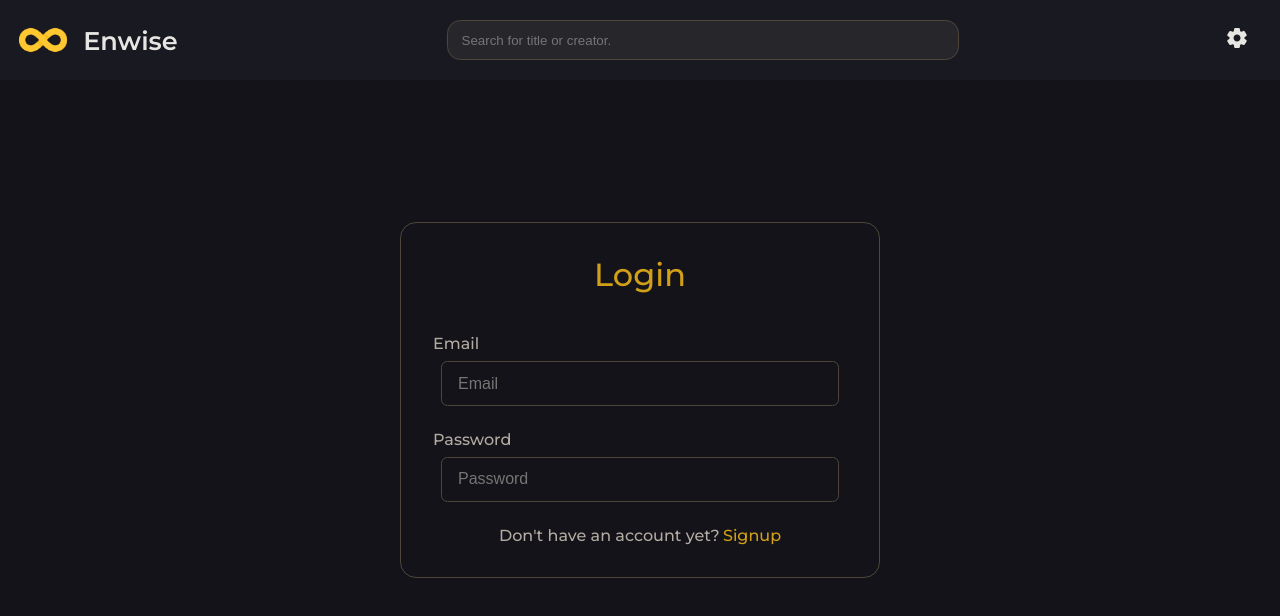
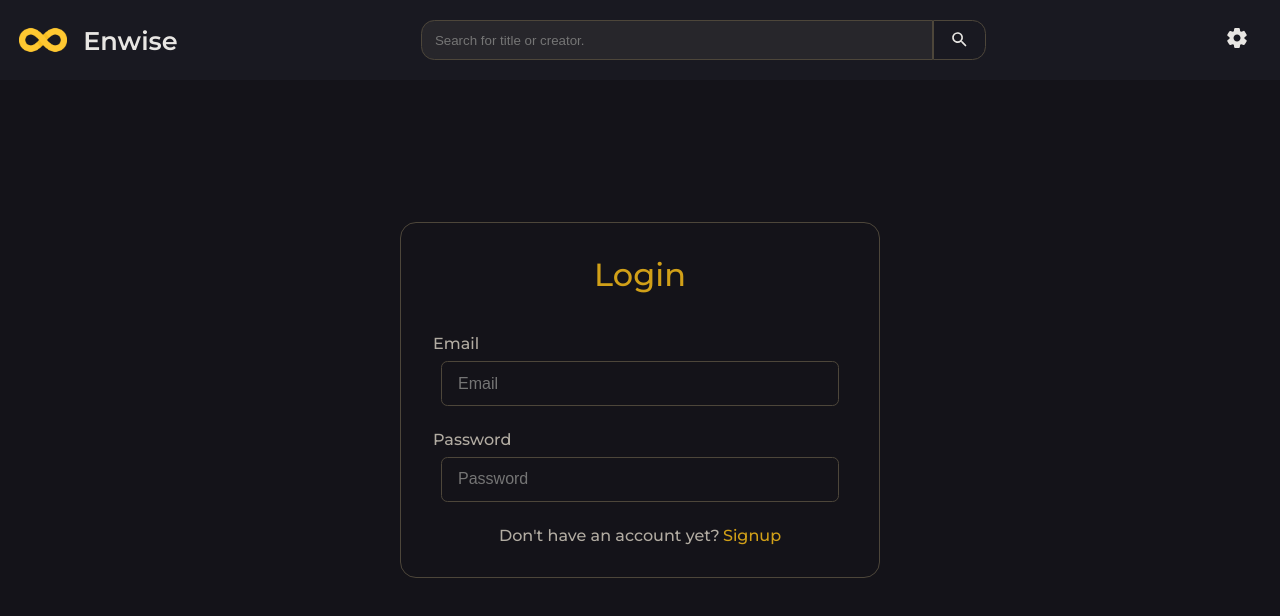
Before and after one commit to RohitDhatrak/Enwise, a React (Create React App) app in the folder client/: page /login in a window 1280 px wide. Shown: the top 616 px of the page. Built offline with nearby package versions, Linux system fonts and the light colour scheme; no server answers.

Commit message:
search functionality

```diff
--- a/client/src/components/Header/Header.tsx
+++ b/client/src/components/Header/Header.tsx
@@ -1,6 +1,6 @@
 import React from "react";
-import { Link } from "react-router-dom";
-import { SettingsIcon } from "../../assets/svg";
+import { Link, useNavigate } from "react-router-dom";
+import { SettingsIcon, SearchIcon } from "../../assets/svg";
 import { FlexContainer, Image } from "../Shared";
 import {
     HeaderContainer,
@@ -9,8 +9,22 @@ import {
     Logo,
 } from "./style.header";
 import logo from "../../assets/logo.png";
+import { useAppContext } from "../../context/AppContext";
+import { InputEvent } from "../../types/types";
 
 export function Header() {
+    const { searchQuery, setSearchQuery } = useAppContext();
+    const navigate = useNavigate();
+
+    function searchVideos() {
+        if (searchQuery.trim().length > 0) {
+            navigate({
+                pathname: "/",
+                search: `query=${searchQuery}`,
+            });
+        }
+    }
+
     return (
         <HeaderContainer
             as="header"
@@ -32,15 +46,38 @@ export function Header() {
                 </FlexContainer>
             </Link>
 
+            <FlexContainer>
                 <SearchContainer
                     bgc="var(--search-field-color)"
                     b="1px solid var(--border-color)"
                     h="3em"
-                br="1em"
+                    br="1em 0 0 1em"
                     p="1em"
                     placeholder="Search for title or creator."
                     color="#fff"
+                    value={searchQuery}
+                    onChange={(e: InputEvent) => setSearchQuery(e.target.value)}
+                    onKeyPress={(e: KeyboardEvent) => {
+                        if (e.key === "Enter") searchVideos();
+                    }}
                 />
+                <FlexContainer
+                    as="button"
+                    bgc="transparent"
+                    b="1px solid var(--border-color)"
+                    w="4em"
+                    br="0 1em 1em 0"
+                    align="center"
+                    justify="center"
+                    cursor="pointer"
+                    onClick={searchVideos}
+                >
+                    <SearchIcon
+                        color={"var(--icon-color)"}
+                        className="scale-15"
+                    ></SearchIcon>
+                </FlexContainer>
+            </FlexContainer>
 
             <Link to="/settings">
                 <ProfileIconContainer mr="1em" br="50%" cursor="pointer">
--- a/client/src/components/VideosGrid/VideosGrid.tsx
+++ b/client/src/components/VideosGrid/VideosGrid.tsx
@@ -8,6 +8,7 @@ import { useReducerContext } from "../../context/ReducerContext";
 
 export function VideoGrid({ videos, playlistId }: VideoGridProps) {
     const { pathname } = useLocation();
+
     const { playlists } = useReducerContext();
     let pageTitle = "";
     let filledPlaylist = [];
--- a/client/src/context/AppContext.tsx
+++ b/client/src/context/AppContext.tsx
@@ -10,6 +10,8 @@ type AppContextTypes = {
     setVideoToBeAddedToPlaylist: Function;
     actionMenuId: string | number;
     setActionMenuId: Function;
+    searchQuery: string;
+    setSearchQuery: Function;
 };
 
 const AppContext = createContext<AppContextTypes>({} as AppContextTypes);
@@ -20,6 +22,7 @@ export function AppContextProvider({ children }: Children) {
     const [showAddToPlaylistMenu, toggleAddToPlaylistMenu] = useState(false);
     const [videoToBeAddedToPlaylist, setVideoToBeAddedToPlaylist] =
         useState("");
+    const [searchQuery, setSearchQuery] = useState("");
 
     const data: AppContextTypes = {
         displayActionMenu,
@@ -30,6 +33,8 @@ export function AppContextProvider({ children }: Children) {
         setVideoToBeAddedToPlaylist,
         actionMenuId,
         setActionMenuId,
+        searchQuery,
+        setSearchQuery,
     };
     return <AppContext.Provider value={data}>{children}</AppContext.Provider>;
 }
--- a/client/src/pages/Home/Home.tsx
+++ b/client/src/pages/Home/Home.tsx
@@ -1,14 +1,31 @@
 import React from "react";
+import { useLocation } from "react-router-dom";
 import { VideoGrid, SidePannel, SidePannelMinimal } from "../../components";
 import { FlexContainer } from "../../components/Shared";
 import { useReducerContext } from "../../context/ReducerContext";
+import { Video } from "../../types/types";
+
 export function Home() {
     const { videos } = useReducerContext();
+    const { pathname, search } = useLocation();
+    let filteredVideos: Video[] = [];
+
+    if (search && pathname === "/") {
+        const query = search.split("=")[1];
+
+        filteredVideos = videos.filter(
+            (video) =>
+                video.title.toLowerCase().trim().includes(query) ||
+                video.creator.toLowerCase().trim().includes(query)
+        );
+    }
+
     return (
         <FlexContainer>
             <SidePannel />
             <SidePannelMinimal />
-            <VideoGrid videos={videos} />
+            {!search && <VideoGrid videos={videos} />}
+            {search && <VideoGrid videos={filteredVideos} />}
         </FlexContainer>
     );
 }
```
Lines whose indentation alone changed are shown as unchanged.
